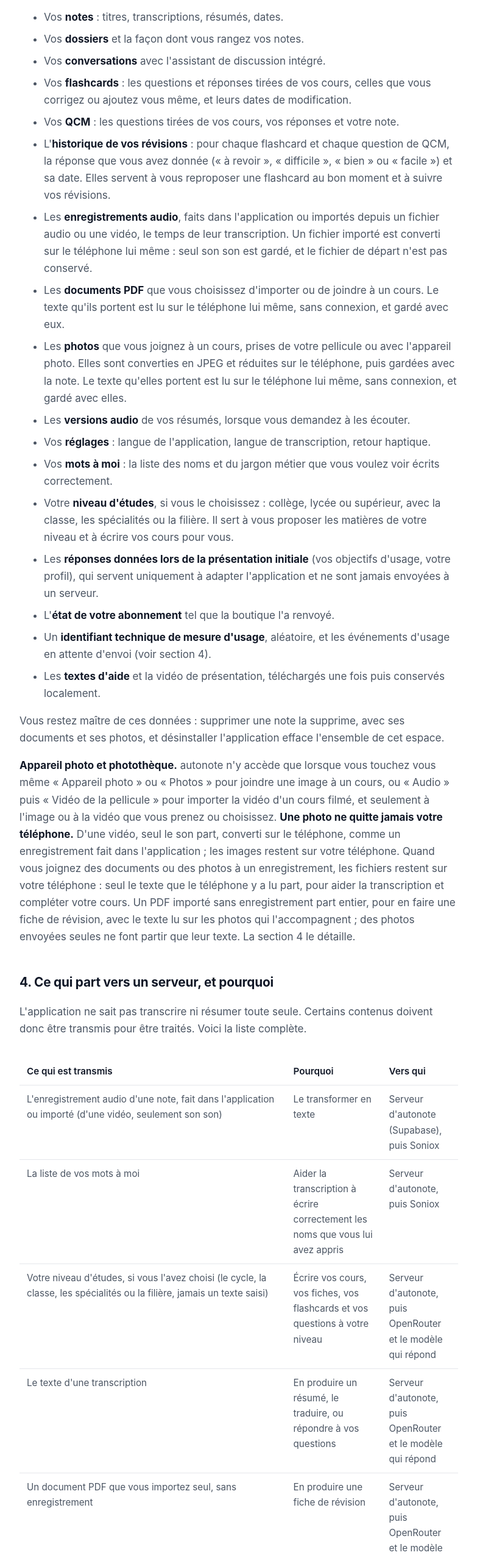
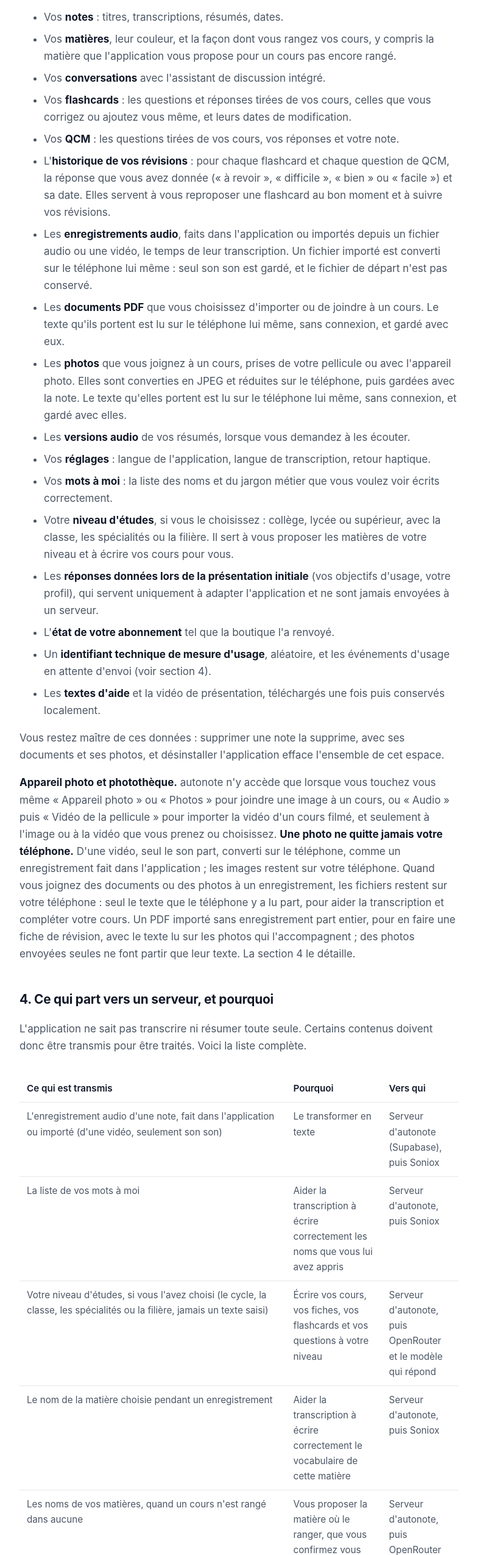
Before and after one commit to Ggs91/autonote-public, a plain HTML site: page index.html in a window 1280 px wide. Shown: the part 1317-3867 px from the top of the page at 61% size, without its empty margins (248-1031 px from the left). Drawn offline with Linux system fonts and the light colour scheme.

Commit message:
Confidentialité : le nom de la matière choisie part chez Soniox, et les noms des matières vers le modèle qui propose où ranger un cours.

```diff
--- a/index.html
+++ b/index.html
@@ -84,7 +84,7 @@
 
 <ul>
   <li>Vos <strong>notes</strong> : titres, transcriptions, résumés, dates.</li>
-  <li>Vos <strong>dossiers</strong> et la façon dont vous rangez vos notes.</li>
+  <li>Vos <strong>matières</strong>, leur couleur, et la façon dont vous rangez vos cours, y compris la matière que l'application vous propose pour un cours pas encore rangé.</li>
   <li>Vos <strong>conversations</strong> avec l'assistant de discussion intégré.</li>
   <li>Vos <strong>flashcards</strong> : les questions et réponses tirées de vos cours, celles que vous corrigez ou ajoutez vous même, et leurs dates de modification.</li>
   <li>Vos <strong>QCM</strong> : les questions tirées de vos cours, vos réponses et votre note.</li>
@@ -129,6 +129,16 @@
     <tr>
       <td>Votre niveau d'études, si vous l'avez choisi (le cycle, la classe, les spécialités ou la filière, jamais un texte saisi)</td>
       <td>Écrire vos cours, vos fiches, vos flashcards et vos questions à votre niveau</td>
+      <td>Serveur d'autonote, puis OpenRouter et le modèle qui répond</td>
+    </tr>
+    <tr>
+      <td>Le nom de la matière choisie pendant un enregistrement</td>
+      <td>Aider la transcription à écrire correctement le vocabulaire de cette matière</td>
+      <td>Serveur d'autonote, puis Soniox</td>
+    </tr>
+    <tr>
+      <td>Les noms de vos matières, quand un cours n'est rangé dans aucune</td>
+      <td>Vous proposer la matière où le ranger, que vous confirmez vous même</td>
       <td>Serveur d'autonote, puis OpenRouter et le modèle qui répond</td>
     </tr>
     <tr>
```
